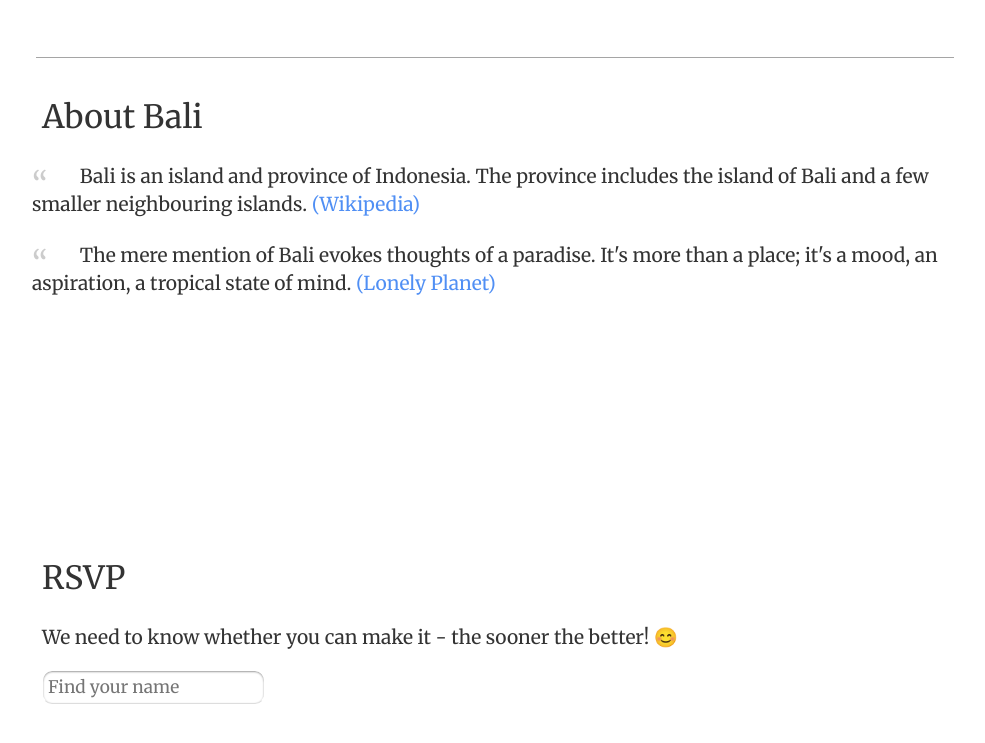
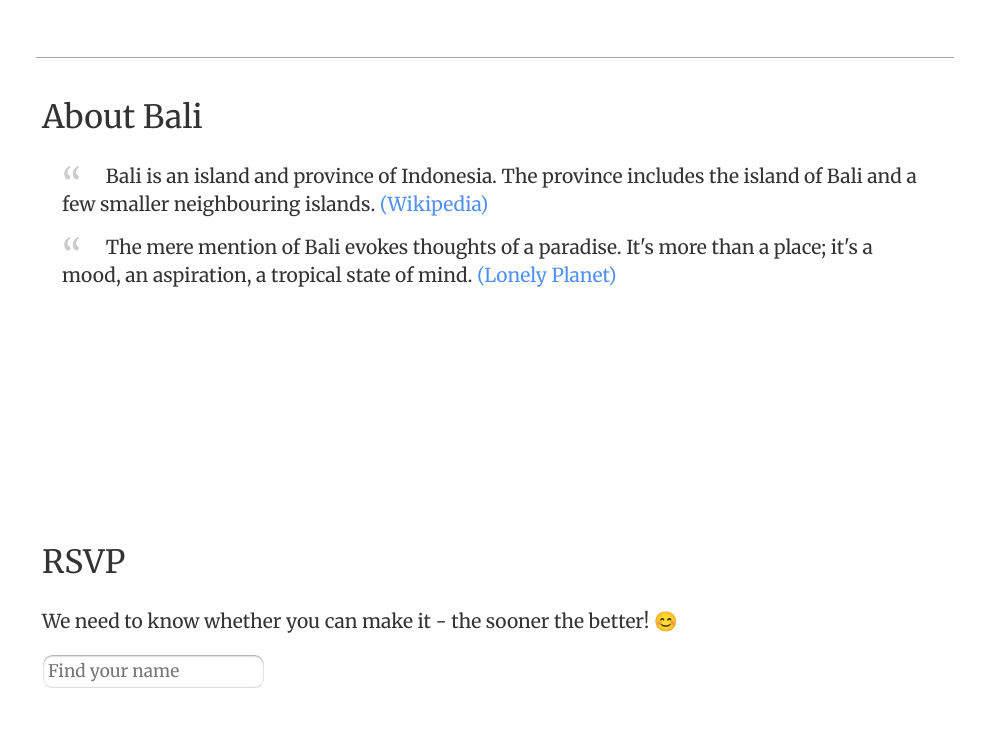
Before and after one commit to laflechejonathan/wed-web, a plain HTML site: page website/index.html in a window 1280 px wide. Shown: the part 3235-3978 px from the top of the page, without its empty margins (145-1130 px from the left). Drawn offline with Linux system fonts and the light colour scheme; no server answers.

Commit message:
bigger quotes

```diff
--- a/website/css/main-1.6.css
+++ b/website/css/main-1.6.css
@@ -321,16 +321,14 @@ input {
 }
 
 blockquote {
-    margin: 1.5em 10px;
     quotes: "\201C""\201D""\2018""\2019";
 }
 
 blockquote:before {
     color: #ccc;
     content: open-quote;
-    font-size: 2em;
+    font-size: 2.5em;
     line-height: 0.1em;
-    margin-right: 0.25em;
     vertical-align: -0.4em;
 }
 
```
